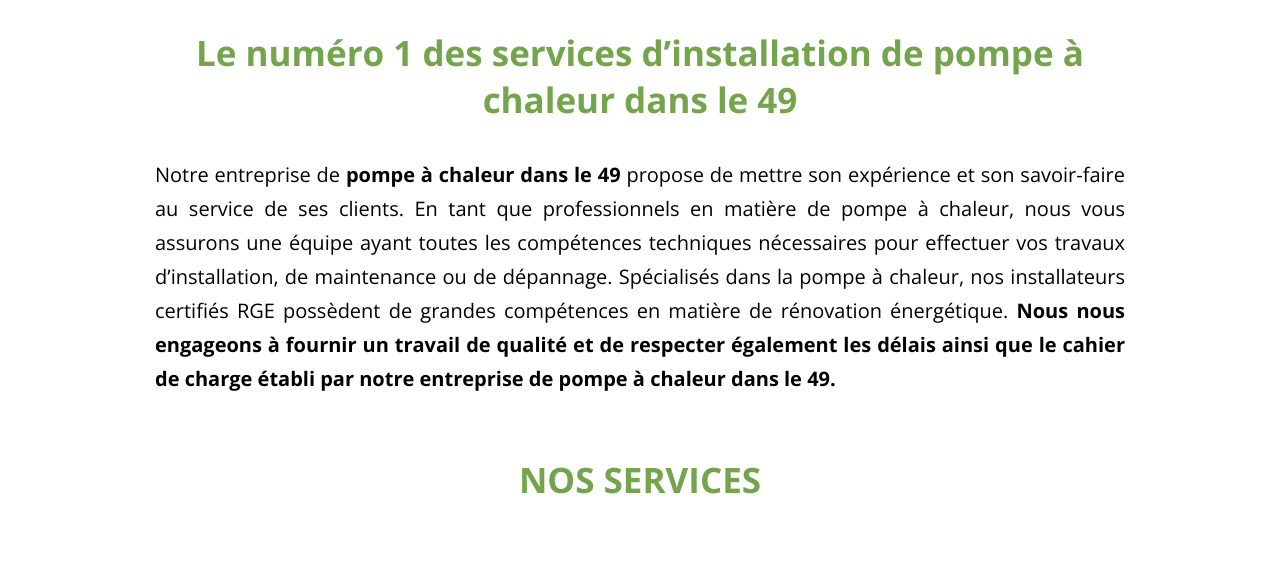
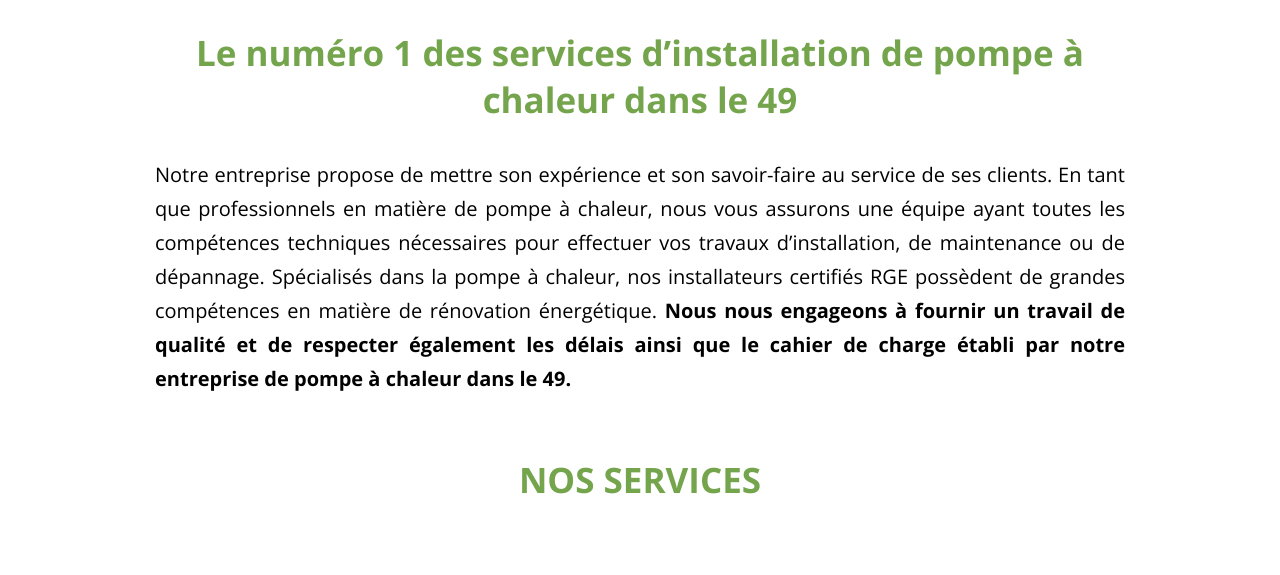
Before and after one commit to iobaidu5/pact-iso.fr, a plain HTML site: page index.html in a window 1280 px wide. Shown: the part 721-1296 px from the top of the page. Drawn offline with nearby package versions, Linux system fonts and the light colour scheme.

Commit message:
fixed text

```diff
--- a/index.html
+++ b/index.html
@@ -359,7 +359,7 @@ $('#btn1, #btn2, #btn3').click( function() {
         <div class="services_content">
             <h2 class="services_content-title">Le numéro 1 des services d’installation de pompe à chaleur dans le 49
             </h2>
-            <p class="services_content-p">Notre entreprise de <strong>pompe à chaleur dans le 49</strong> propose de
+            <p class="services_content-p">Notre entreprise propose de
                 mettre son expérience et son savoir-faire au service de ses clients. En tant que professionnels en
                 matière de pompe à chaleur, nous vous assurons une équipe ayant toutes les compétences techniques
                 nécessaires pour effectuer vos travaux d’installation, de maintenance ou de dépannage. Spécialisés dans
```
